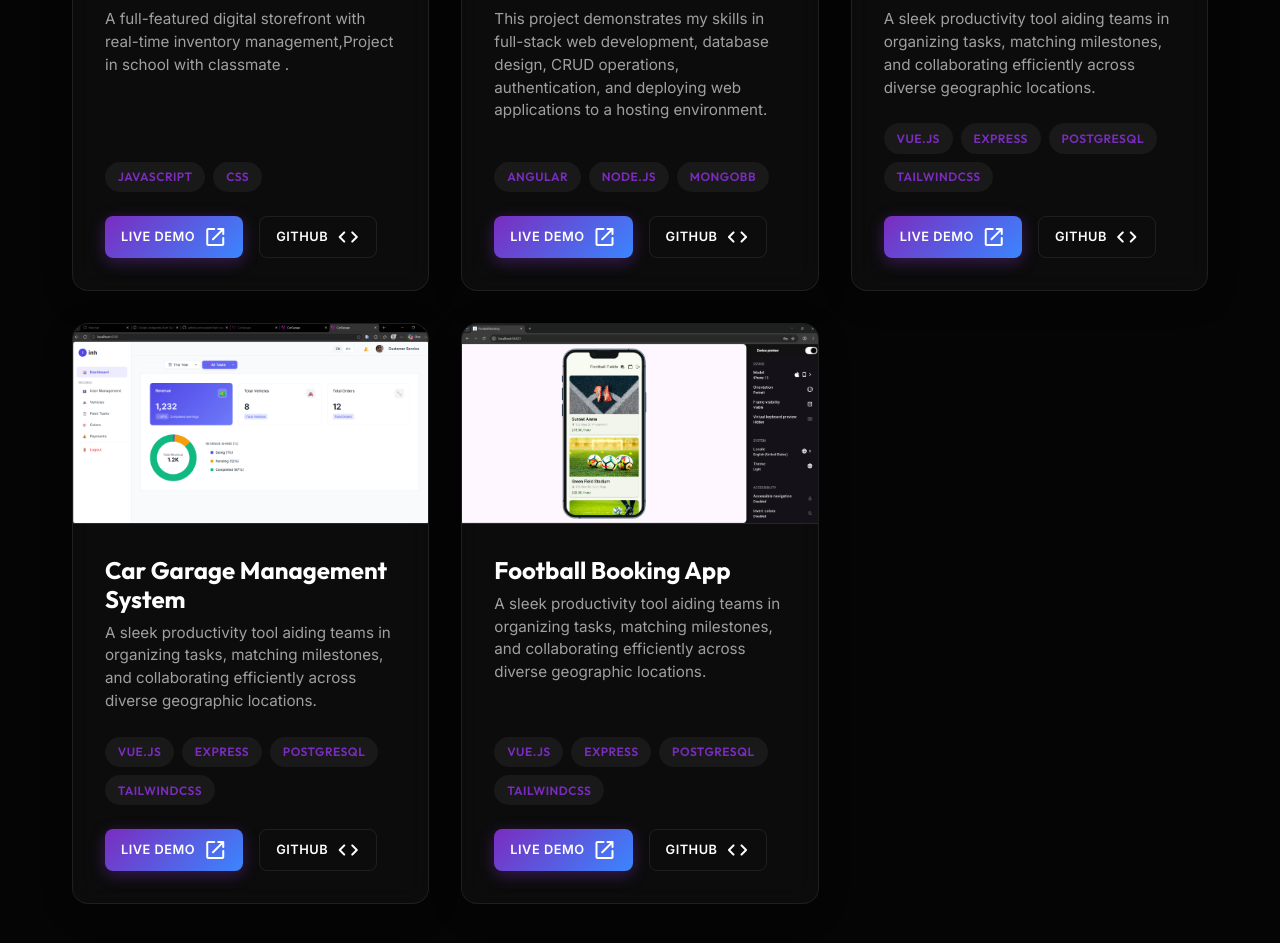
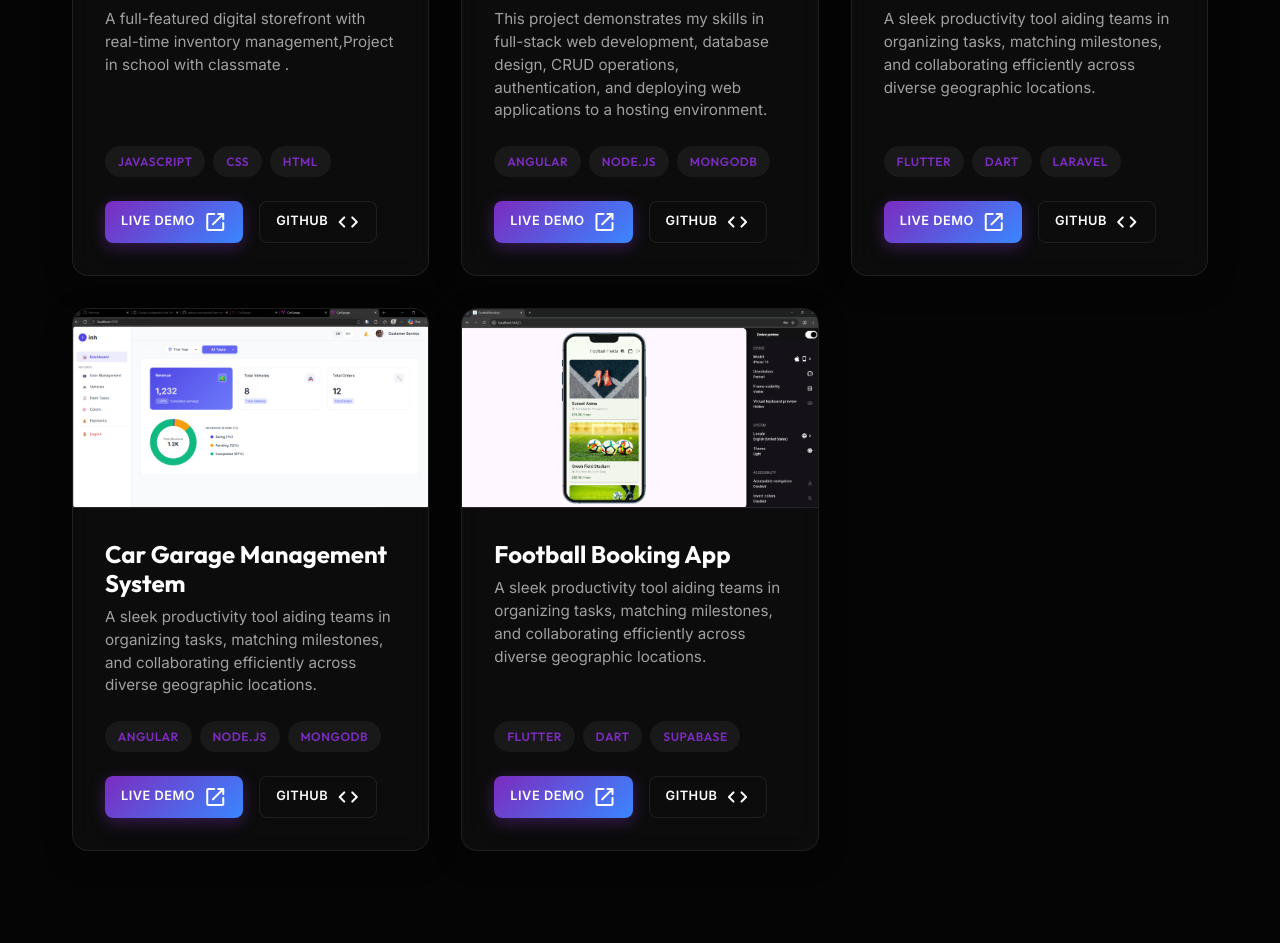
Before and after one commit to seavinh/Portfolio, an Angular app: page / in a window 1280 px wide. Shown: the part 2520-3463 px from the top of the page. Built offline with nearby package versions, Linux system fonts and the light colour scheme.

Commit message:
Update app.ts and push latest changes

```diff
--- a/src/app/app.ts
+++ b/src/app/app.ts
@@ -33,41 +33,41 @@ export class App implements OnInit, AfterViewInit {
     {
       title: 'E-Commerce Platform',
       description: 'A full-featured digital storefront with real-time inventory management,Project in school with classmate .',
-      techs: ['javascript','css'],
+      techs: ['javascript','css','html'],
       demo: 'https://9-shop.vercel.app/shoes',
-      github: '#',
+      github: 'https://github.com/seavinh/9-shop',
       imageUrl: '/image/9shop.png'
     },
     {
       title: 'Inventory System',
       description: 'This project demonstrates my skills in full-stack web development, database design, CRUD operations, authentication, and deploying web applications to a hosting environment.',
-      techs: ['Angular', 'Node.js', 'MongoBb'],
+      techs: ['Angular', 'Node.js', 'MongoDB'],
       demo: 'https://stock-inventory-frontend-eight.vercel.app/',
-      github: '#',
+      github: 'https://github.com/seavinh/stock-inventory-frontend',
       imageUrl: '/image/Inventory.png'
     },
     {
       title: 'Weather Forecast App',
       description: 'A sleek productivity tool aiding teams in organizing tasks, matching milestones, and collaborating efficiently across diverse geographic locations.',
-      techs: ['Vue.js', 'Express', 'PostgreSQL', 'TailwindCSS'],
-      demo: '#',
-      github: '#',
+      techs: ['flutter', 'dart', 'Laravel'],
+      demo: 'https://weather-app-two-neon-76.vercel.app/',
+      github: 'https://github.com/seavinh/Weather_app',
       imageUrl: '/image/weahter.png'
     },
     {
       title: 'Car Garage Management System',
       description: 'A sleek productivity tool aiding teams in organizing tasks, matching milestones, and collaborating efficiently across diverse geographic locations.',
-      techs: ['Vue.js', 'Express', 'PostgreSQL', 'TailwindCSS'],
-      demo: '#',
-      github: '#',
+      techs: ['Angular', 'Node.js', 'MongoDB'],
+      demo: 'https://car-garage-ecru.vercel.app/',
+      github: 'https://github.com/seavinh/CarGarage',
       imageUrl: '/image/CarGarage.png'
     },
     {
       title: 'Football Booking App',
       description: 'A sleek productivity tool aiding teams in organizing tasks, matching milestones, and collaborating efficiently across diverse geographic locations.',
-      techs: ['Vue.js', 'Express', 'PostgreSQL', 'TailwindCSS'],
-      demo: '#',
-      github: '#',
+      techs: ['flutter', 'dart', 'supabase'],
+      demo: 'https://football-booking-app.vercel.app/#/login',
+      github: 'https://github.com/seavinh/football-booking',
       imageUrl: '/image/football-booking.png'
     }
   ];
```
